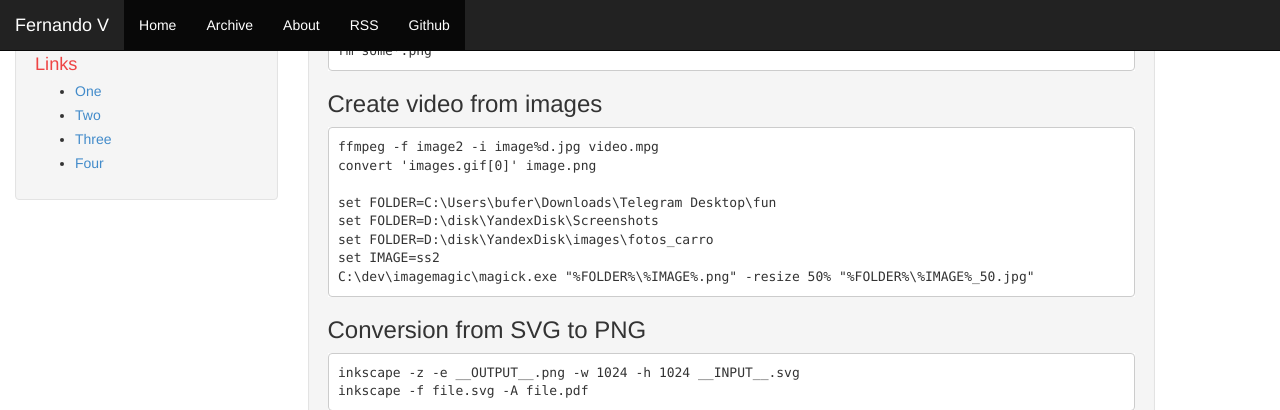
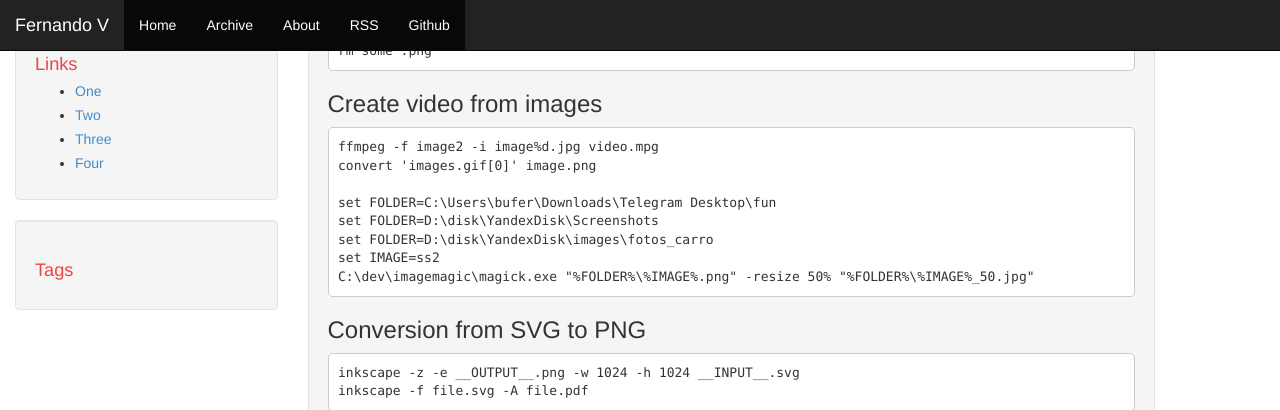
Before and after one commit to iwxfer/blog.github.io, a Jekyll site: the page built from index.html, in a window 1280 px wide and 900 px high, scrolled down 331 px. Shown: the top 410 px of the window. Built offline with Jekyll 4.4.1, drawn with Linux system fonts in a browser that asks for light colours; the list of posts is cut into pages by our own code.

Commit message:
testing tags 4

```diff
--- a/_includes/sidebar.html
+++ b/_includes/sidebar.html
@@ -14,3 +14,14 @@
 <div class="sidebar well">
 {% include links-list.html %}
 </div>
+
+<div class="sidebar well">
+    <h1>Tags</h1>
+    {% for post in site.categories['X'] %}
+    {% for tag in post.tags %}
+
+       {{ tag  }}
+
+    {% endfor %}
+    {% endfor %}
+</div>
```
